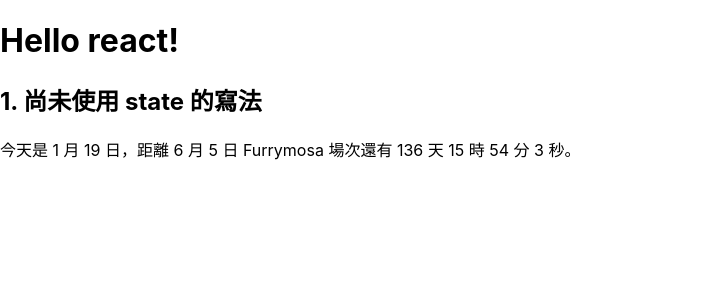
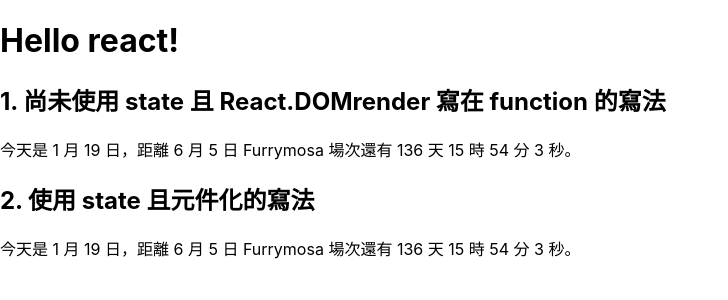
Before and after one commit to lizaosan/hello-react, a React (Create React App) app: page / in a window 1280 px wide. Shown: the top 300 px of the page, without its empty margins (0-728 px from the left). Built offline with nearby package versions, Linux system fonts and the light colour scheme.

Commit message:
add CountDown2.js

```diff
--- a/public/index.html
+++ b/public/index.html
@@ -1,14 +1,12 @@
 <!DOCTYPE html>
 <html lang="en">
+
 <head>
   <meta charset="utf-8" />
   <link rel="icon" href="%PUBLIC_URL%/favicon.ico" />
   <meta name="viewport" content="width=device-width, initial-scale=1" />
   <meta name="theme-color" content="#000000" />
-    <meta
-      name="description"
-      content="Web site created using create-react-app"
-    />
+  <meta name="description" content="Web site created using create-react-app" />
   <link rel="apple-touch-icon" href="%PUBLIC_URL%/logo192.png" />
   <!--
       manifest.json provides metadata used when your web app is installed on a
@@ -26,9 +24,11 @@
     -->
   <title>React App</title>
 </head>
+
 <body>
   <noscript>You need to enable JavaScript to run this app.</noscript>
   <div id="root"></div>
+  <div id="root2"></div>
   <!--
       This HTML file is a template.
       If you open it directly in the browser, you will see an empty page.
@@ -40,4 +40,5 @@
       To create a production bundle, use `npm run build` or `yarn build`.
     -->
 </body>
+
 </html>
--- /dev/null
+++ b/src/CountDown2.js
@@ -0,0 +1,46 @@
+import React from "react";
+
+class CountDown2 extends React.Component {
+	constructor() {
+		super();
+		this.state = {
+			time: new Date(),
+			endTime: new Date(),
+		};
+	}
+	componentDidMount() {
+		this.timerID = setInterval(() => this.tick(), 1000);
+	}
+
+	componentWillUnmount() {
+		clearInterval(this.timerID);
+	}
+
+	tick() {
+		this.setState({
+			time: new Date(),
+		});
+	}
+
+	render() {
+		let time = this.state.time;
+		let endTime = this.state.endTime;
+		endTime.setMonth(5);
+		endTime.setDate(5);
+		endTime.setHours(0);
+		endTime.setMinutes(0);
+		endTime.setSeconds(0);
+		let diffTime = (endTime.getTime() - time.getTime()) / 1000;
+		return (
+			<p>
+				今天是 {time.getMonth() + 1} 月 {time.getDate()} 日，距離{" "}
+				{endTime.getMonth() + 1} 月 {endTime.getDate()} 日 Furrymosa 場次還有{" "}
+				{parseInt(diffTime / 60 / 60 / 24)} 天{" "}
+				{parseInt((diffTime / 60 / 60) % 24)} 時{" "}
+				{parseInt((diffTime / 60) % 60)} 分 {parseInt(diffTime % 60)} 秒。
+			</p>
+		);
+	}
+}
+
+export default CountDown2;
--- a/src/index.js
+++ b/src/index.js
@@ -1,6 +1,7 @@
 import React from "react";
 import ReactDOM from "react-dom";
 import "./index.css";
+import CountDown2 from "./CountDown2.js";
 import reportWebVitals from "./reportWebVitals";
 
 function countDown() {
@@ -16,7 +17,7 @@ function countDown() {
 	ReactDOM.render(
 		<React.StrictMode>
 			<h1>Hello react!</h1>
-			<h2>1. 尚未使用 state 的寫法</h2>
+			<h2>1. 尚未使用 state 且 React.DOMrender 寫在 function 的寫法</h2>
 			<p>
 				今天是 {time.getMonth() + 1} 月 {time.getDate()} 日，距離{" "}
 				{endTime.getMonth() + 1} 月 {endTime.getDate()} 日 Furrymosa 場次還有{" "}
@@ -31,6 +32,14 @@ function countDown() {
 
 setInterval(countDown, 1000);
 
+ReactDOM.render(
+	<React.StrictMode>
+		<h2>2. 使用 state 且元件化的寫法</h2>
+		<CountDown2 />
+	</React.StrictMode>,
+	document.getElementById("root2")
+);
+
 // If you want to start measuring performance in your app, pass a function
 // to log results (for example: reportWebVitals(console.log))
 // or send to an analytics endpoint. Learn more: https://bit.ly/CRA-vitals
```
Also changed, not shown: 2 other files (tests, documents, lock files or other folders). Lines whose indentation alone changed are shown as unchanged.
